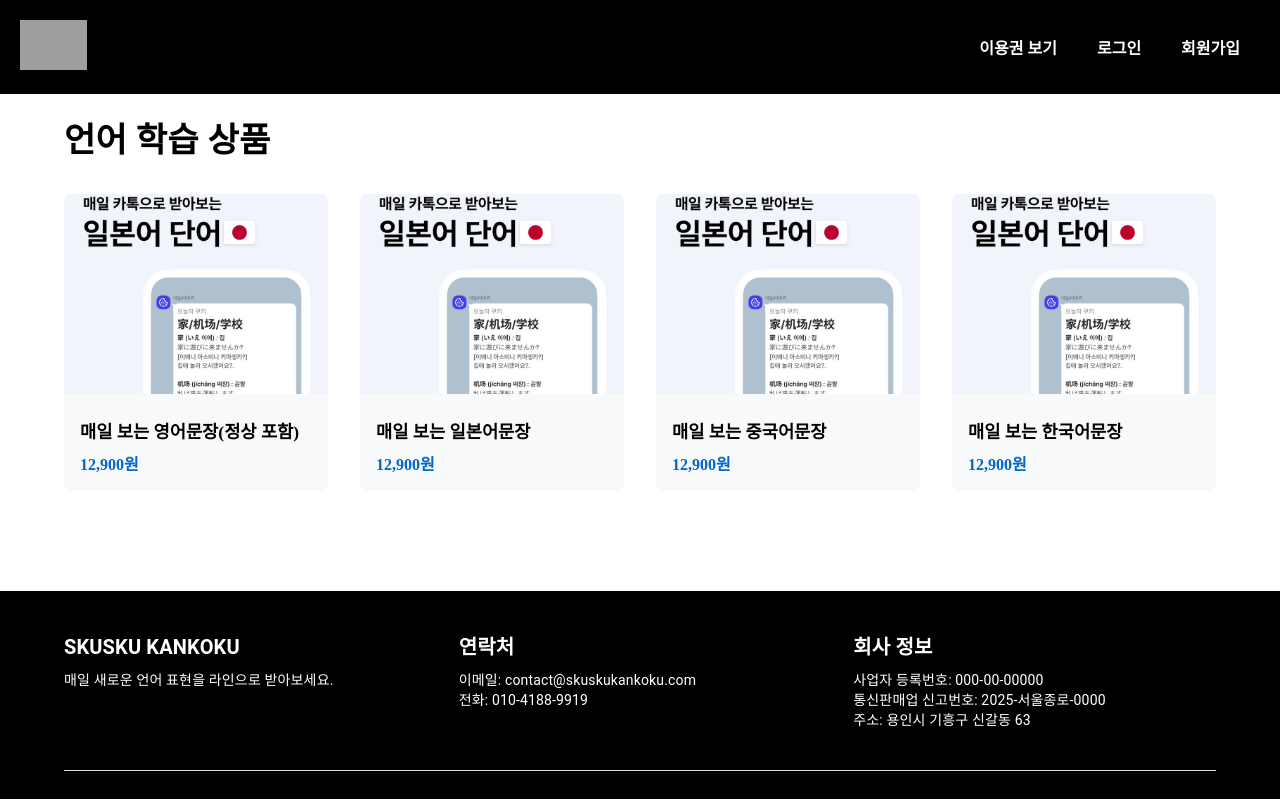
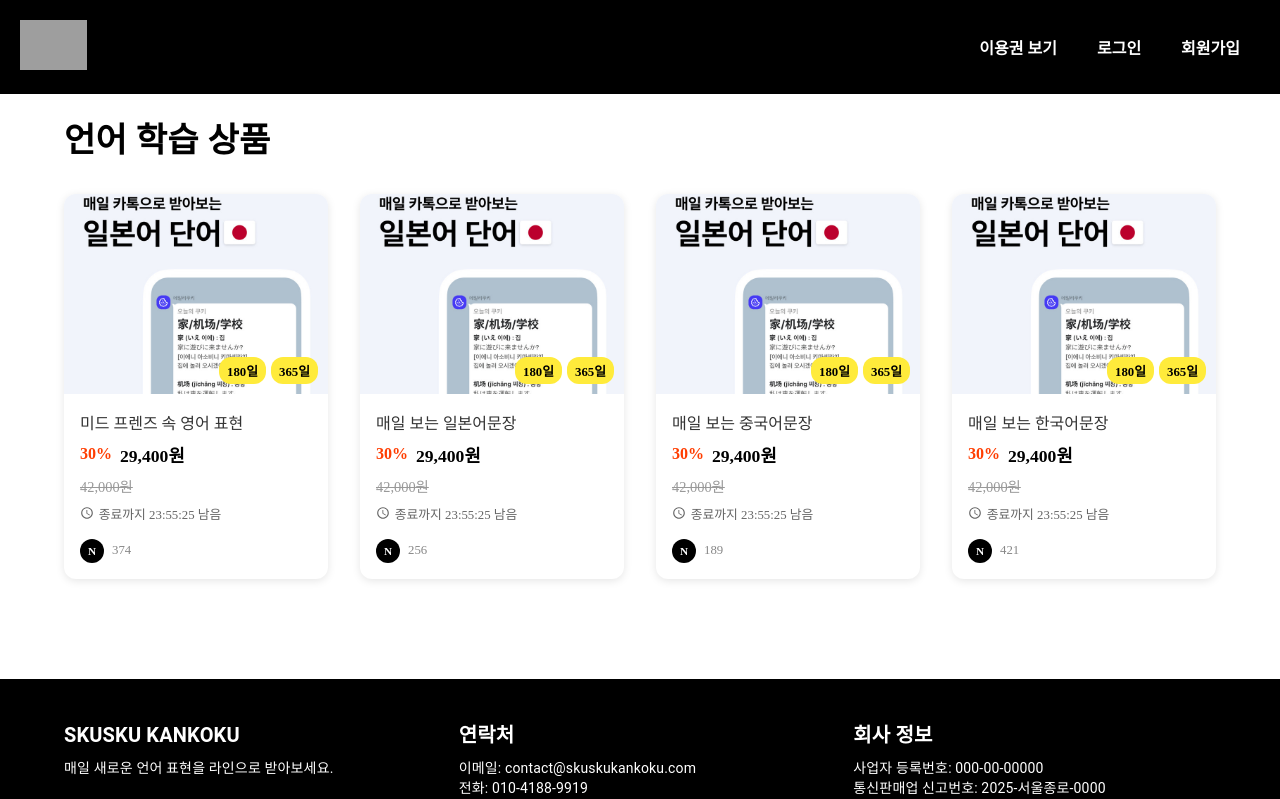
Before and after one commit to MarineYang/sukusuku_kankoku, a Next.js app in the folder frontend/: page /list in a window 1280 px wide. Shown: the top 799 px of the page. Built offline with nearby package versions, Linux system fonts and the light colour scheme; grey boxes are pictures that could not be loaded.

Commit message:
상품목록 페이지 완료 .,

```diff
--- a/frontend/app/globals.css
+++ b/frontend/app/globals.css
@@ -108,22 +108,28 @@
 }
 
 .product-card {
-  background-color: #f8f9fa;
-  border-radius: 8px;
+  background-color: #fff;
+  border-radius: 12px;
   overflow: hidden;
-  transition: transform 0.3s ease;
+  box-shadow: 0 2px 8px rgba(0,0,0,0.1);
+  transition: transform 0.3s ease, box-shadow 0.3s ease;
   cursor: pointer;
+  position: relative;
+  display: flex;
+  flex-direction: column;
 }
 
 .product-card:hover {
   transform: translateY(-5px);
-  box-shadow: 0 10px 20px rgba(0,0,0,0.1);
+  box-shadow: 0 10px 20px rgba(0,0,0,0.15);
 }
 
 .product-image {
   width: 100%;
   height: 200px;
   position: relative;
+  overflow: hidden;
+  background-color: #f0f0f0;
 }
 
 .product-image img {
@@ -132,20 +138,94 @@
   object-fit: cover;
 }
 
+.product-badge {
+  position: absolute;
+  bottom: 10px;
+  right: 10px;
+  display: flex;
+  gap: 5px;
+}
+
+.badge {
+  background-color: #ffeb3b;
+  color: #000;
+  font-weight: bold;
+  padding: 4px 8px;
+  border-radius: 12px;
+  font-size: 0.8rem;
+}
+
 .product-info {
   padding: 1rem;
+  display: flex;
+  flex-direction: column;
+  gap: 0.5rem;
 }
 
-.product-info h4 {
-  margin: 0.5rem 0;
-  font-size: 1.1rem;
-  font-weight: 600;
+.product-title {
+  font-size: 1rem;
+  font-weight: 500;
+  margin: 0;
+  color: #333;
 }
 
-.product-info p {
-  margin: 0;
-  color: #0066cc;
-  font-weight: 600;
+.product-price-container {
+  display: flex;
+  align-items: center;
+  gap: 0.5rem;
+}
+
+.discount-rate {
+  color: #ff3d00;
+  font-weight: bold;
+  font-size: 1rem;
+}
+
+.original-price {
+  text-decoration: line-through;
+  color: #999;
+  font-size: 0.9rem;
+}
+
+.discounted-price {
+  font-weight: bold;
+  font-size: 1.1rem;
+  color: #000;
+}
+
+.delivery-info {
+  font-size: 0.8rem;
+  color: #666;
+  display: flex;
+  align-items: center;
+  gap: 0.3rem;
+}
+
+.payment-badge {
+  display: flex;
+  align-items: center;
+  gap: 0.5rem;
+  margin-top: 0.5rem;
+}
+
+.payment-icon {
+  width: 24px;
+  height: 24px;
+  background-color: #000;
+  border-radius: 50%;
+  display: flex;
+  align-items: center;
+  justify-content: center;
+  color: white;
+  font-size: 0.7rem;
+  font-weight: bold;
+}
+
+.review-count {
+  color: #888;
+  font-size: 0.8rem;
+  display: flex;
+  align-items: center;
 }
 
 /* 레이아웃 스타일 - 푸터 고정 */
--- a/frontend/app/list/page.tsx
+++ b/frontend/app/list/page.tsx
@@ -2,35 +2,65 @@
 
 import React from 'react';
 import { Container, Typography } from '@mui/material';
+import AccessTimeIcon from '@mui/icons-material/AccessTime';
+
 
 export default function List() {
-    // TODO 상품 데이터 (추후에 디비에서 가져오자 )
+  // TODO 상품 데이터 (추후 백엔드에서 db 조회후 가져오자 .)
   const products = [
     {
       id: 1,
-          name: '매일 보는 영어문장(정상 포함)',
-          price: '12,900원',
-          image: '/images/jp_product_1.jpg'
+      name: '미드 프렌즈 속 영어 표현',
+      originalPrice: 42000,
+      discountRate: 30,
+      discountedPrice: 29400,
+      image: '/images/jp_product_1.jpg',
+      badges: ['180일', '365일'],
+      deliveryTime: '23:55:25',
+      paymentMethod: 'pay',
+      reviewCount: 374
     },
     {
       id: 2,
       name: '매일 보는 일본어문장',
-          price: '12,900원',
-          image: '../images/jp_product_1.jpg'
+      originalPrice: 42000,
+      discountRate: 30,
+      discountedPrice: 29400,
+      image: '/images/jp_product_1.jpg',
+      badges: ['180일', '365일'],
+      deliveryTime: '23:55:25',
+      paymentMethod: 'pay',
+      reviewCount: 256
     },
     {
       id: 3,
       name: '매일 보는 중국어문장',
-          price: '12,900원',
-          image: '../images/jp_product_1.jpg'
+      originalPrice: 42000,
+      discountRate: 30,
+      discountedPrice: 29400,
+      image: '/images/jp_product_1.jpg',
+      badges: ['180일', '365일'],
+      deliveryTime: '23:55:25',
+      paymentMethod: 'pay',
+      reviewCount: 189
     },
     {
       id: 4,
       name: '매일 보는 한국어문장',
-          price: '12,900원',
-          image: '../images/jp_product_1.jpg'
+      originalPrice: 42000,
+      discountRate: 30,
+      discountedPrice: 29400,
+      image: '/images/jp_product_1.jpg',
+      badges: ['180일', '365일'],
+      deliveryTime: '23:55:25',
+      paymentMethod: 'pay',
+      reviewCount: 421
     }
   ];
+  // 숫자 포맷팅 함수
+  const formatPrice = (price: number) => {
+    return price.toString().replace(/\B(?=(\d{3})+(?!\d))/g, ",") + "원";
+  };
 
   return (
     <div className="page-wrapper">
@@ -44,10 +74,31 @@ export default function List() {
             <div className="product-card" key={product.id}>
               <div className="product-image">
                 <img src={product.image} alt={product.name} />
+                <div className="product-badge">
+                  {product.badges.map((badge, index) => (
+                    <span key={index} className="badge">{badge}</span>
+                  ))}
+                </div>
               </div>
               <div className="product-info">
-                <h4>{product.name}</h4>
-                <p>{product.price}</p>
+                <h3 className="product-title">{product.name}</h3>
+                <div className="product-price-container">
+                  <span className="discount-rate">{product.discountRate}%</span>
+                  <span className="discounted-price">{formatPrice(product.discountedPrice)}</span>
+                </div>
+                <div className="original-price">{formatPrice(product.originalPrice)}</div>
+
+                <div className="delivery-info">
+                  <AccessTimeIcon style={{ fontSize: '14px' }} />
+                  <span>종료까지 {product.deliveryTime} 남음</span>
+                </div>
+
+                <div className="payment-badge">
+                  <div className="payment-icon">N</div>
+                  <div className="review-count">
+                    <span>{product.reviewCount}</span>
+                  </div>
+                </div>
               </div>
             </div>
           ))}
--- a/frontend/app/page.tsx
+++ b/frontend/app/page.tsx
@@ -51,7 +51,7 @@ export default function Home() {
             <strong>언제, 어디서나</strong>
           </Typography>
 
-          {/* 카드 레이아웃 일단은 이렇게 두자. 추후에 동적으로 수정 . */}
+          {/* TODO 카드 레이아웃 일단은 이렇게 두자. 추후에 동적으로 수정 . */}
           <Grid container spacing={4} sx={{ mt: 6 }}>
             <Grid item xs={12} md={4}>
               <Card sx={{ height: '100%' }}>
--- a/frontend/package.json
+++ b/frontend/package.json
@@ -11,6 +11,7 @@
   "dependencies": {
     "@emotion/react": "^11.14.0",
     "@emotion/styled": "^11.14.0",
+    "@mui/icons-material": "^6.4.7",
     "@mui/material": "^6.4.6",
     "next": "15.2.1",
     "react": "^19.0.0",
```
Also changed, not shown: 1 other file (tests, documents, lock files or other folders). Lines whose indentation alone changed are shown as unchanged.
